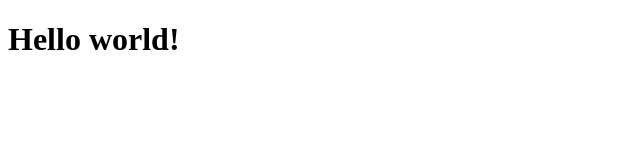
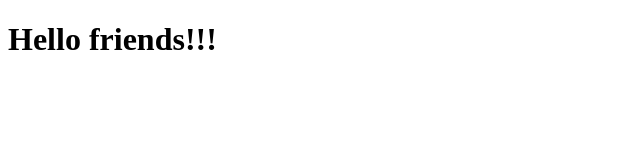
Before and after one commit to andres-cruz/git-demo, a plain HTML site: page index.html in a window 1280 px wide. Shown: the whole page, without its empty margins (0-640 px from the left). Drawn offline with Linux system fonts and the light colour scheme.

Commit message:
Changed title.

```diff
--- a/index.html
+++ b/index.html
@@ -7,6 +7,6 @@
     <title>Document</title>
 </head>
 <body>
-    <h1>Hello world!</h1>
+    <h1>Hello friends!!!</h1>
 </body>
 </html>
```
